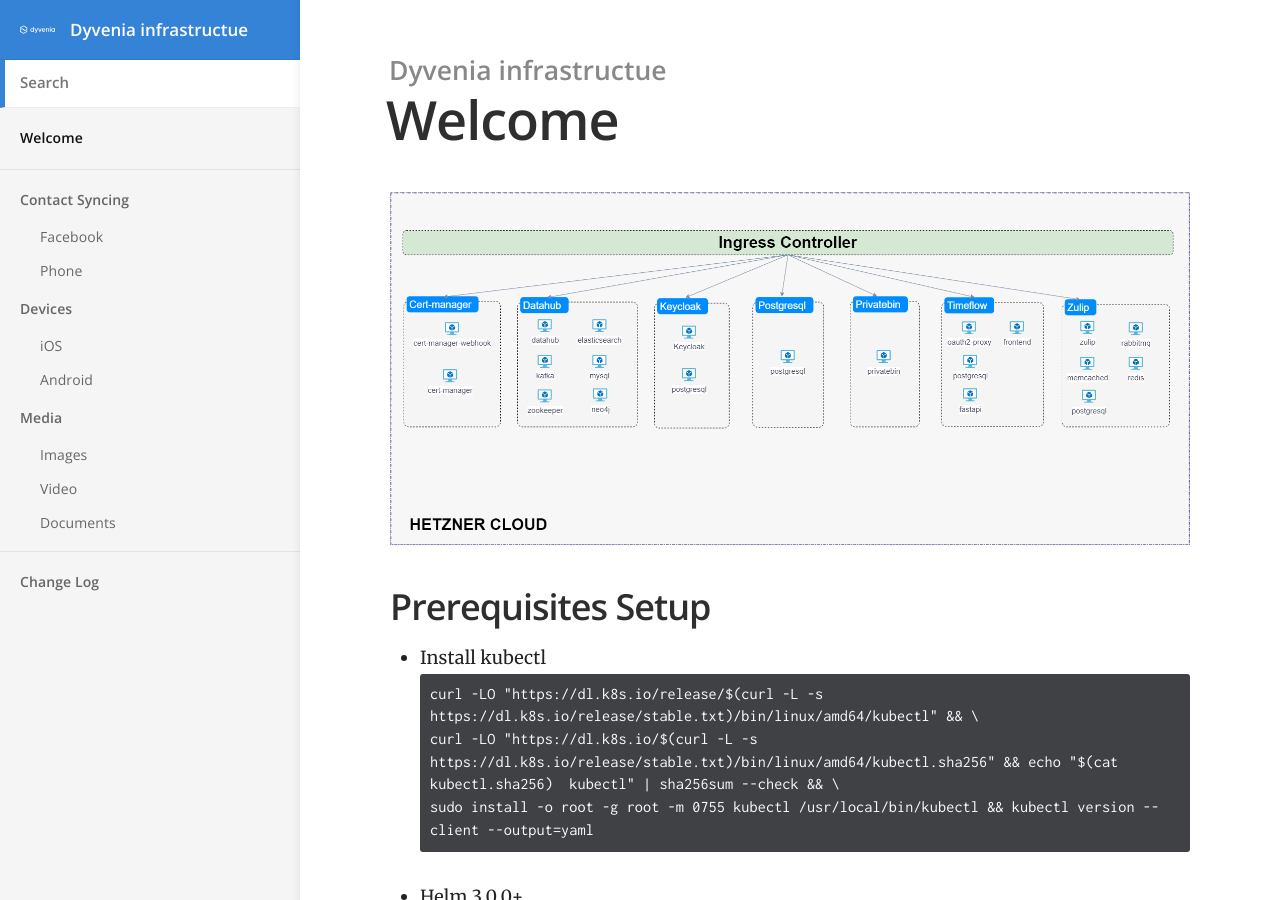
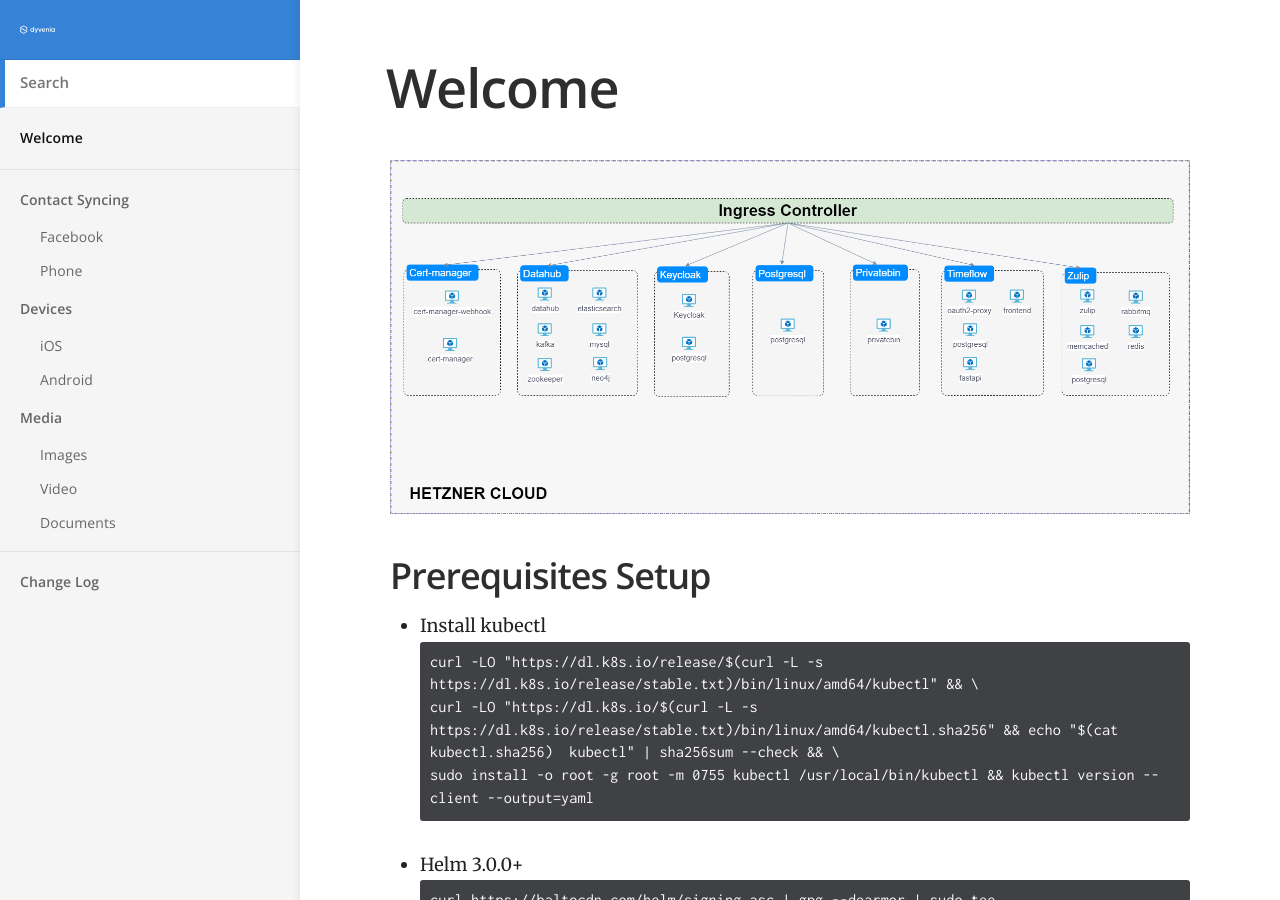
Before and after one commit to Iandradec/documentation, a Jekyll site: the page built from index.md, in a window 1280 px wide and 900 px high. Built offline with Jekyll 4.4.1, drawn with Linux system fonts in a browser that asks for light colours.

Commit message:
sdsdsdsd

```diff
--- a/_config.yml
+++ b/_config.yml
@@ -1,7 +1,7 @@
 # ----
 # Site
 
-title: Dyvenia infrastructue
+title:
 url: "https://long-pig.cloudvent.net"
 baseurl:
 google_analytics_key:
```
